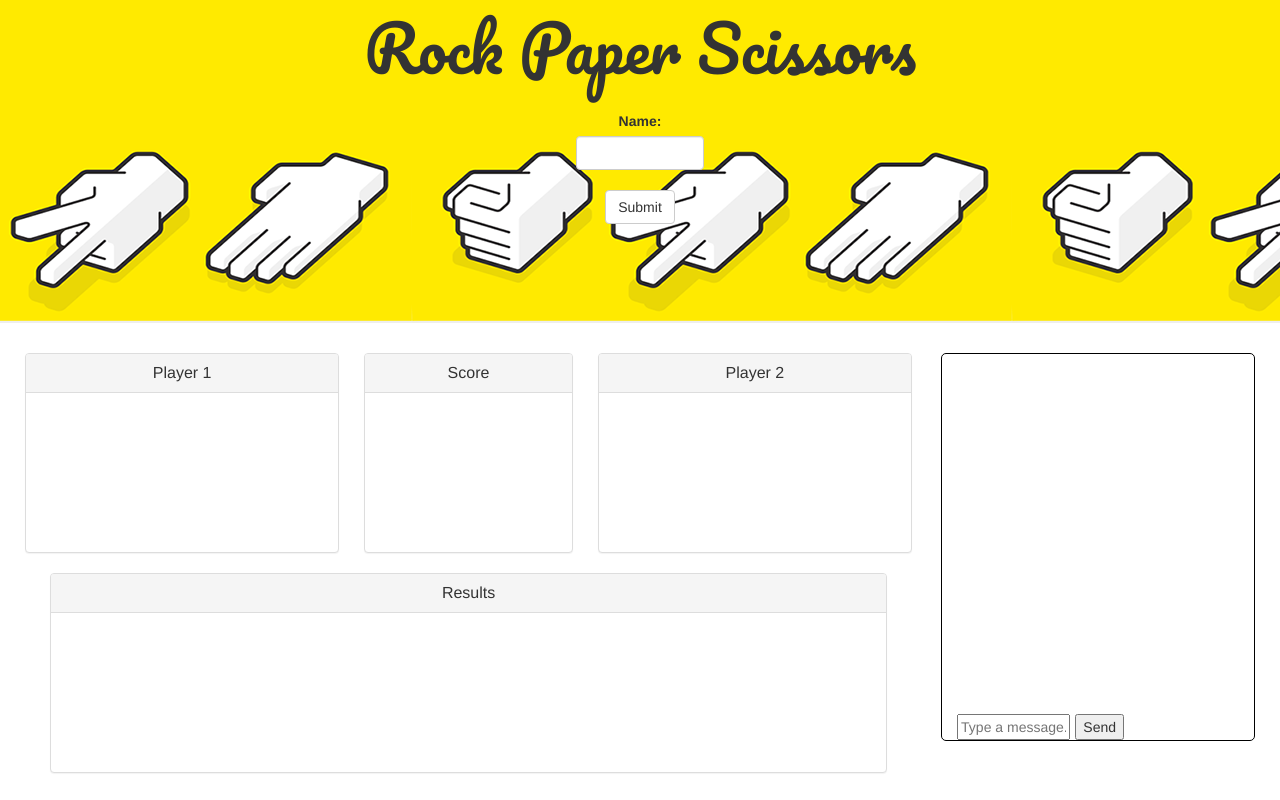
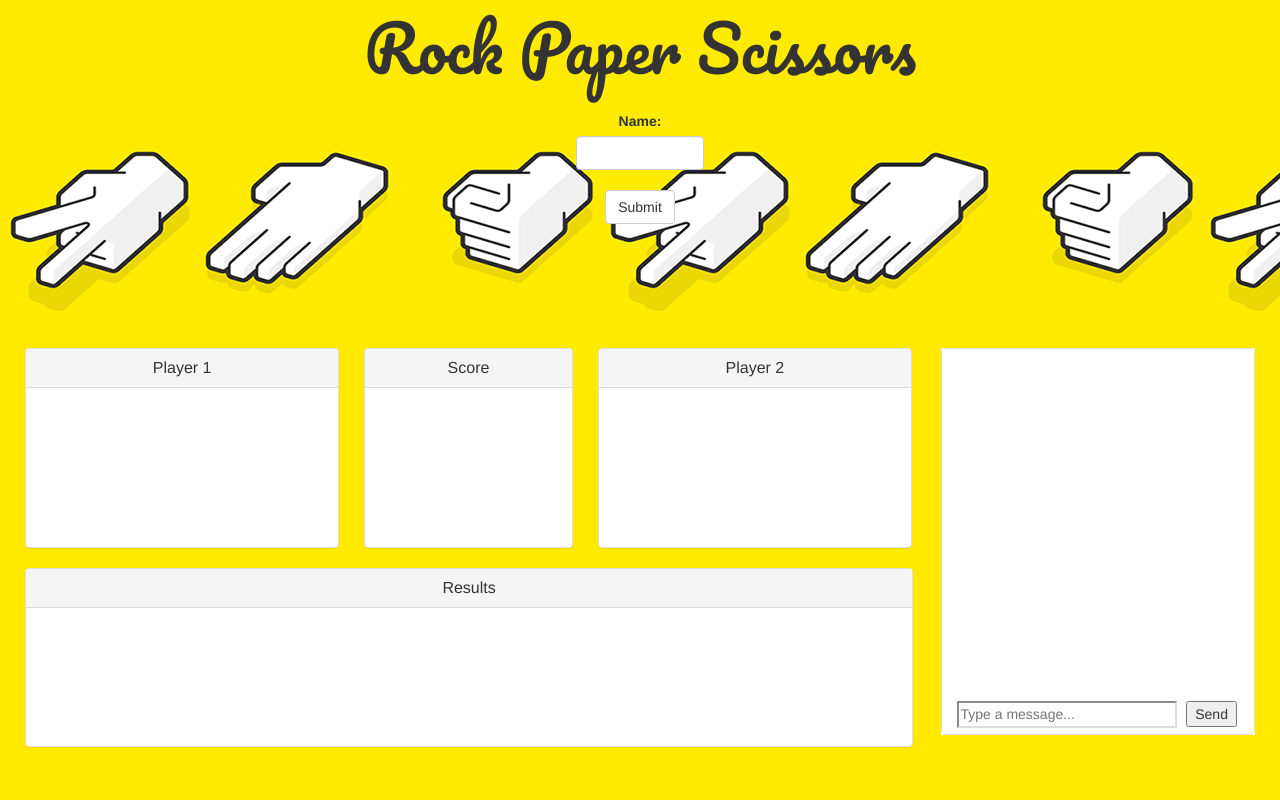
Before and after one commit to PatreekH/RPS-Multiplayer, a PHP site: page / in a window 1280 px wide. Run offline with PHP 8.4, Linux system fonts and the light colour scheme; some libraries are stand-ins or nearby versions.

Commit message:
HTML and CSS changes

```diff
--- a/assets/css/style.css
+++ b/assets/css/style.css
@@ -1,5 +1,5 @@
 body{
-	background-color: white;
+	background-color: #ffea00;
 }
 
 .boxAttr{
@@ -12,6 +12,7 @@ body{
 .chatBoxAttr{
 	margin-left: 1%;
 	margin-right: 1%;
+	background-color: white;
 	padding: 0px;
 	float: right;
 }
@@ -27,10 +28,9 @@ body{
 }
 
 .resultBoxAttr{
-	margin-right: 1%;
-	margin-left: 3%;
+	width: 70.75%;
+	margin-left: 1%;
 	padding: 0px;
-	max-width: 95%;
 	text-align: center;
 }
 
@@ -48,15 +48,25 @@ body{
 	float: right;
 }
 
+.p1pick{
+	float: left;
+}
+
+.p2pick{
+	float: right;
+}
+
 .draws{
 	text-align: center;
 }
 
 .bg{
 	background-image: url(../rpsbg.png);
+	background-color: #ffea00;
 	background-repeat: repeat-x;
 	height: 323px;
 	margin: none;
+	margin-bottom: 25px;
 	padding-top: 1%;
 }
 
@@ -66,6 +76,7 @@ body{
 
 .resultsPanel{
 	margin-bottom: 0%;
+	max-height: 22.40%;
 }
 
 #nameinput{
@@ -89,10 +100,14 @@ body{
 	margin: 0 auto;
 	border-style: solid;
 	border-width: 1px;
-	border-color: black;
-	border-radius: 5px 5px 5px 5px;
+	border-color: #dddddd;
+	border-radius: 4px 4px 4px 4px;
+	padding-bottom: 2%;
 }
 
+.chatname{
+	margin-right: 2%;
+}
 
 .chat {
 	margin: 0;
@@ -100,15 +115,17 @@ body{
 
 #sendButton{
 	margin-left: 2%;
+	width: 18%;
 }
 
 #messageInput {
-	width: 40%;
-	float: left;
+	border-color: #dddddd;
+	width: 78%;
+	padding: 0.5%;
 }
 
 .messages {
-	max-height: 350px;
+	max-height: 335px;
 	overflow: auto;
 	background: white;
 	padding: 20px;
@@ -117,7 +134,7 @@ body{
 
 .messagesWrap {
 	position: relative;
-	min-height: 45%;
+	min-height: 44%;
 }
 
 .messagesWrap:before {
@@ -141,5 +158,5 @@ body{
 
 .messages strong {
   margin-right: 10px;
-  color:#d12028;
+  color: #d12028;
 }
--- a/index.html
+++ b/index.html
@@ -25,72 +25,52 @@
     </form>
 </div>
 
+<!-- Content Row -->
 <div class="row overAllRowAttr">
-
-<!-- <div class="row playerRowAttr"> -->
 
 <!-- Player1 Panel -->
   <div class="col-lg-3 boxAttr">
-        <div class="panel panel-default panel">
-
+    <div class="panel panel-default">
       <div class="panel-heading">
         <h3 class="panel-title p1name">Player 1</h3>
       </div>
-
       <div class="panel-body user1picks hide">
         <div class='cTitle'>Please make a choice:</div>
         <button class='rock'>Rock</button>
         <button class='paper'>Paper</button>
         <button class='scissors'>Scissors</button>
       </div>
-
       <div class="panel-body user1wait hide"></div>
-
     </div>
   </div>
 
-          <!-- Middle Panel -->
+<!-- Score Panel -->
   <div class="col-lg-2 boxAttr">
     <div class="panel panel-default panel">
-
       <div class="panel-heading">
         <h3 class="panel-title">Score</h3>
       </div>
-
-          <div class="panel-body result">
-          </div>
-
-          <div class='panel-body p1wins'></div>
-
-          <div class='panel-body p2wins'></div>
-
-          <div class='panel-body draws'></div>
-
+      <div class='panel-body score p1wins'></div>
+      <div class='panel-body score p2wins'></div>
+      <div class='panel-body score draws'></div>
     </div>
   </div>
 
 <!-- Player2 Panel -->
   <div class="col-lg-3 boxAttr">
     <div class="panel panel-default panel">
-
       <div class="panel-heading">
         <h3 class="panel-title p2name">Player 2</h3>
       </div>
-
       <div class="panel-body user2picks hide">
         <div class='cTitle'>Please make a choice:</div>
         <button class='rock'>Rock</button>
         <button class='paper'>Paper</button>
         <button class='scissors'>Scissors</button>
       </div>
-
       <div class="panel-body user2wait hide"></div>
-
     </div>
   </div>
-
-
-<!-- </div> -->
 
 <!-- Chat Panel -->
   <div class="col-lg-3 chatBoxAttr">
@@ -99,14 +79,17 @@
         <ul class="messages"></ul>
       </div>
 
+      <div class="chatform">
         <form action="" class="chat">
+         <!-- <span class="chatname">Name</span> -->
           <input type='text' id='messageInput'  placeholder='Type a message...' required maxlength=140>
           <input type="submit" id='sendButton' value="Send">
         </form>
       </div>
     </div>
+  </div>
 
-      <!-- <div class="row resultsRowAttr"> -->
+<!-- Results Panel -->
   <div class="col-lg-8 resultBoxAttr">
       <div class="panel panel-default resultsPanel">
 
@@ -114,17 +97,12 @@
               <h3 class="panel-title">Results</h3>
         </div>
 
-        <div class="panel-body">
+        <div class='panel-body picksDiv'></div>
+
+      </div>
   </div>
 
 </div>
-  </div>
-<!-- </div> -->
-
-
-</div>
-
-
 
 <script src="https://www.gstatic.com/firebasejs/3.1.0/firebase-auth.js"></script>
 <script src="https://www.gstatic.com/firebasejs/3.1.0/firebase-database.js"></script>
```
Also changed, not shown: assets/javascript/app.js (+21 -26 lines). Lines whose indentation alone changed are shown as unchanged.
